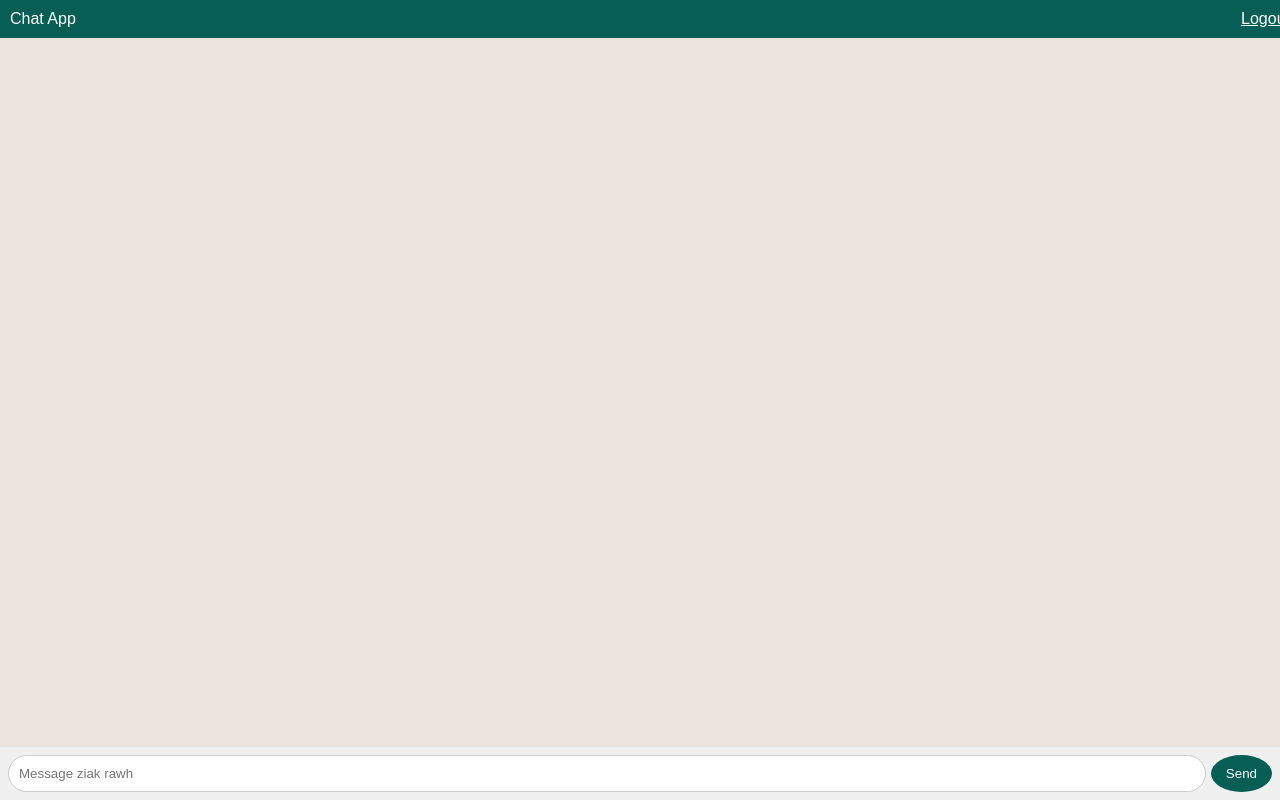
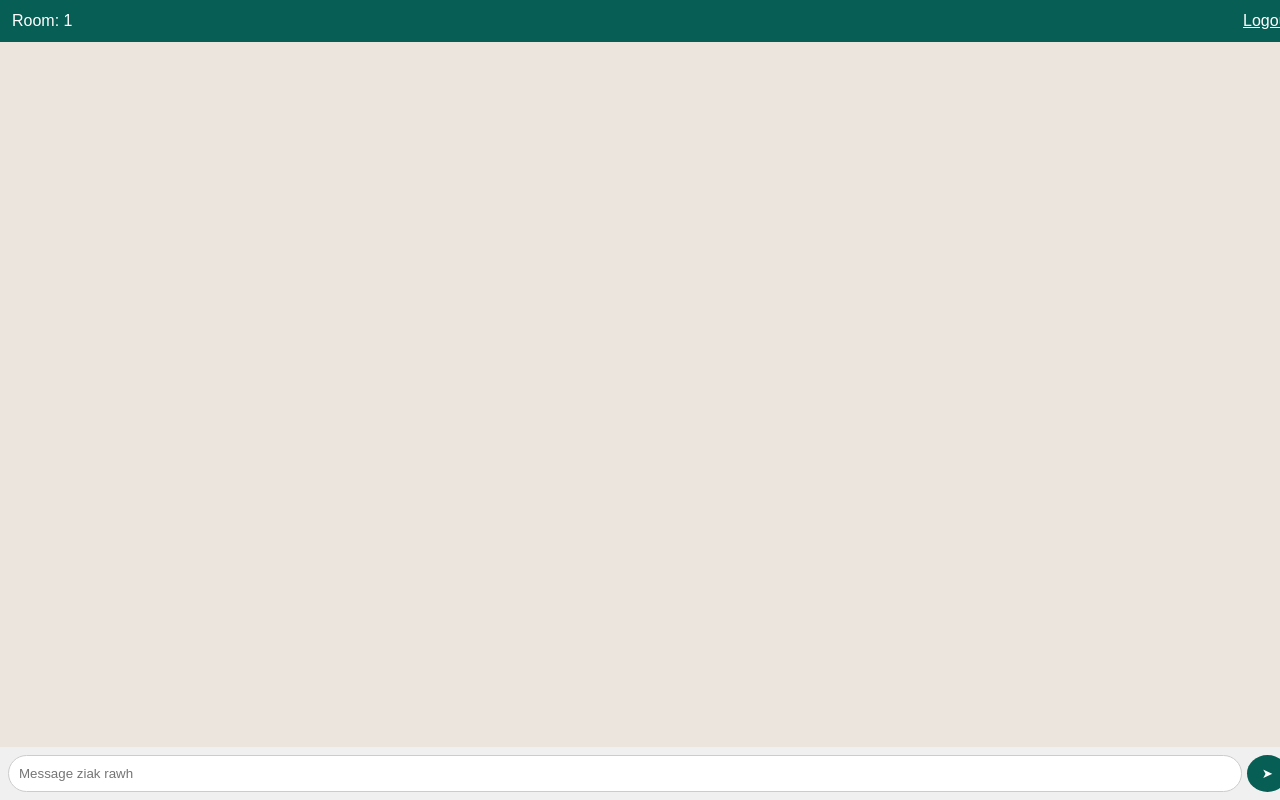
Before and after one commit to nghaka123/Chat-app, a Flask app: page /chat/1 in a window 1280 px wide. Run offline with Flask 3, Linux system fonts and the light colour scheme; the visitor is signed in with stand-in values (Sample User, id 1); some libraries are stand-ins or nearby versions.

Commit message:
Update chat.html

```diff
--- a/templates/chat.html
+++ b/templates/chat.html
@@ -5,26 +5,29 @@
     <meta name="viewport" content="width=device-width, initial-scale=1.0">
     <style>
         body { font-family: Arial; background: #ece5dd; margin: 0; padding-bottom: 60px; }
-        .header { background: #075E54; color: white; padding: 10px; position: fixed; top:0; width:100%; display: flex; justify-content: space-between; }
-        #messages { padding: 60px 10px 10px 10px; }
-        .msg { background: white; padding: 8px 12px; margin: 5px 0; border-radius: 8px; max-width: 70%; word-wrap: break-word; }
-        .me { background: #DCF8C6; margin-left: auto; }
-        .input-area { position: fixed; bottom: 0; width: 100%; display: flex; padding: 8px; background: #f0f0f0; box-sizing: border-box; }
+        .header { background: #075E54; color: white; padding: 12px; position: fixed; top:0; width:100%; }
+        #messages { padding: 60px 10px 10px 10px; display: flex; flex-direction: column; }
+        .msg { padding: 8px 12px; margin: 5px 0; border-radius: 8px; max-width: 70%; position: relative; }
+        .me { background: #DCF8C6; align-self: flex-end; border-bottom-right-radius: 2px; }
+        .other { background: white; align-self: flex-start; border-bottom-left-radius: 2px; }
+        .user { font-weight: bold; font-size: 12px; color: #075E54; }
+        .time { font-size: 10px; color: gray; text-align: right; }
+        .input-area { position: fixed; bottom: 0; width: 100%; display: flex; padding: 8px; background: #f0f0f0; }
         .input-area input { flex: 1; padding: 10px; border-radius: 20px; border: 1px solid #ccc; }
         .input-area button { padding: 10px 15px; margin-left: 5px; border: none; background: #075E54; color: white; border-radius: 50%; }
     </style>
 </head>
 <body>
     <div class="header">
-        <span>Chat App</span>
-        <a href="/logout" style="color:white;">Logout</a>
+        <span>Room: {{ room }}</span>
+        <a href="/logout" style="color:white; float:right;">Logout</a>
     </div>
 
     <div id="messages"></div>
 
-    <form class="input-area" method="POST" action="/send">
+    <form class="input-area" method="POST" action="/send/{{ room }}">
         <input type="text" name="message" placeholder="Message ziak rawh" required>
-        <button type="submit">Send</button>
+        <button type="submit">➤</button>
     </form>
 
     <script src="https://www.gstatic.com/firebasejs/8.10.0/firebase-app.js"></script>
@@ -39,12 +42,14 @@
       firebase.initializeApp(firebaseConfig);
       var db = firebase.database();
 
-      // Message lo thleng zawng zawng en
-      db.ref("messages").on("child_added", function(snapshot){
+      db.ref("rooms/{{ room }}/messages").on("child_added", function(snapshot){
         var data = snapshot.val();
         var div = document.createElement("div");
-        div.className = "msg " + (data.user == "{{ user }}" ? "me" : "");
-        div.innerHTML = "<b>" + data.user + ":</b> " + data.text;
+        div.className = "msg " + (data.user == "{{ user }}" ? "me" : "other");
+        div.innerHTML =
+            (data.user != "{{ user }}" ? '<div class="user">'+data.user+'</div>' : '') +
+            '<div>'+data.text+'</div>' +
+            '<div class="time">'+data.time+'</div>';
         document.getElementById("messages").appendChild(div);
         window.scrollTo(0, document.body.scrollHeight);
       });
```
